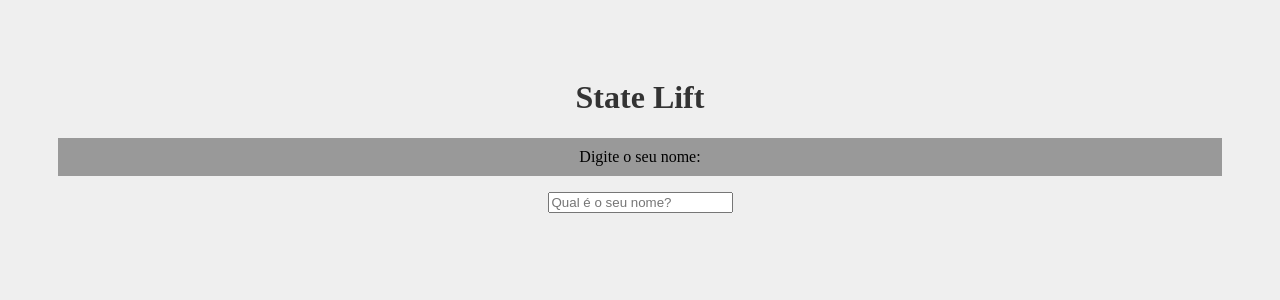
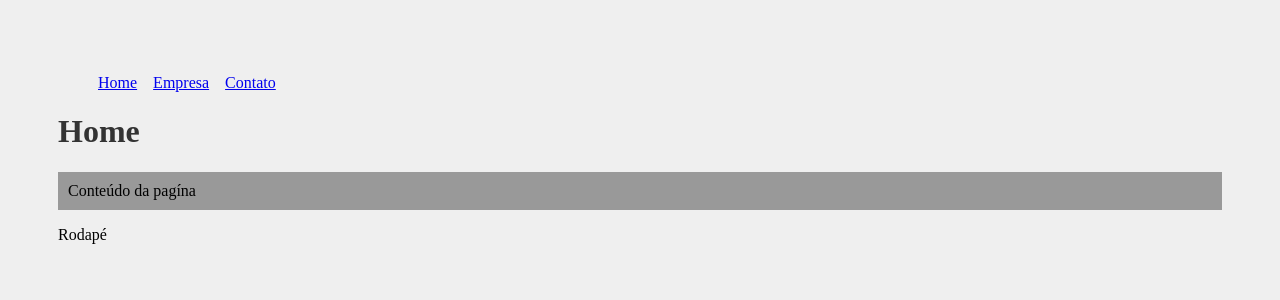
Before and after one commit to NewGabrielFroes/FundamentosReact, a React (Create React App) app: page / in a window 1280 px wide. Shown: the top 300 px of the page. Built offline with nearby package versions, Linux system fonts and the light colour scheme.

Commit message:
Trabalhando com react router

```diff
--- a/package.json
+++ b/package.json
@@ -8,6 +8,7 @@
     "@testing-library/user-event": "^13.5.0",
     "react": "^17.0.2",
     "react-dom": "^17.0.2",
+    "react-router-dom": "^6.2.2",
     "react-scripts": "5.0.0",
     "web-vitals": "^2.1.4"
   },
--- a/src/App.js
+++ b/src/App.js
@@ -1,18 +1,23 @@
-import { useState } from 'react'
 import './App.css';
-import SeuNome from './components/SeuNome'
-import Saudacao from './components/Saudacao'
+import {BrowserRouter as Router, Routes, Route, Link} from 'react-router-dom'
+import Home from './pages/Home'
+import Empresa from './pages/Empresa'
+import Contato from './pages/Contato'
+import NavBar from './components/layout/NavBar'
+import Footer from './components/layout/Footer'
 
 function App() {
-	const [nome, setNome] = useState()
-
 	return (
-	    <div className="App">
-	      <h1>State Lift</h1>
-	      <SeuNome setNome={setNome} />
-	      <Saudacao nome={nome}/>
-	    </div>
-  	);
+		<Router>
+			<NavBar />
+			<Routes>
+				<Route exact path="/" element={<Home />} />
+				<Route path="/empresa" element={<Empresa />} />
+				<Route path="/contato" element={<Contato />} />
+			</Routes>
+			<Footer />
+		</Router>
+	)
 }
 
 export default App
--- /dev/null
+++ b/src/components/NavBar.js
@@ -0,0 +1,20 @@
+import { Link } from 'react-router-dom'
+import styles from './Navbar.module.css'
+
+function NavBar() {
+	return (
+		<ul className={styles.list}>
+			<li className={styles.item}>
+				<Link to="/">Home</Link>
+			</li>
+			<li className={styles.item}>
+				<Link to="/empresa">Empresa</Link>
+			</li>
+			<li className={styles.item}>
+				<Link to="/contato">Contato</Link>
+			</li>
+		</ul>
+	)
+}
+
+export default NavBar
--- /dev/null
+++ b/src/components/layout/Footer.js
@@ -0,0 +1,5 @@
+function Footer() {
+	return <footer>Rodapé</footer>
+}
+
+export default Footer
--- /dev/null
+++ b/src/components/layout/NavBar.js
@@ -0,0 +1,20 @@
+import { Link } from 'react-router-dom'
+import styles from './Navbar.module.css'
+
+function NavBar() {
+	return (
+		<ul className={styles.list}>
+			<li className={styles.item}>
+				<Link to="/">Home</Link>
+			</li>
+			<li className={styles.item}>
+				<Link to="/empresa">Empresa</Link>
+			</li>
+			<li className={styles.item}>
+				<Link to="/contato">Contato</Link>
+			</li>
+		</ul>
+	)
+}
+
+export default NavBar
--- /dev/null
+++ b/src/components/layout/Navbar.module.css
@@ -0,0 +1,8 @@
+.list {
+	display: flex;
+	list-style: none;
+}
+
+.item {
+	margin-right: 1em;
+}
--- /dev/null
+++ b/src/pages/Contato.js
@@ -0,0 +1,10 @@
+function Contato() {
+	return (
+		<div>
+			<h1>Contato</h1>
+			<p>Conteúdo da pagína</p>
+		</div>
+	)
+}
+
+export default Contato
--- /dev/null
+++ b/src/pages/Empresa.js
@@ -0,0 +1,10 @@
+function Empresa() {
+	return (
+		<div>
+			<h1>Empresa</h1>
+			<p>Conteúdo da pagína</p>
+		</div>
+	)
+}
+
+export default Empresa
--- /dev/null
+++ b/src/pages/Home.js
@@ -0,0 +1,10 @@
+function Home() {
+	return (
+		<div>
+			<h1>Home</h1>
+			<p>Conteúdo da pagína</p>
+		</div>
+	)
+}
+
+export default Home
```
Also changed, not shown: 1 other file (tests, documents, lock files or other folders).
